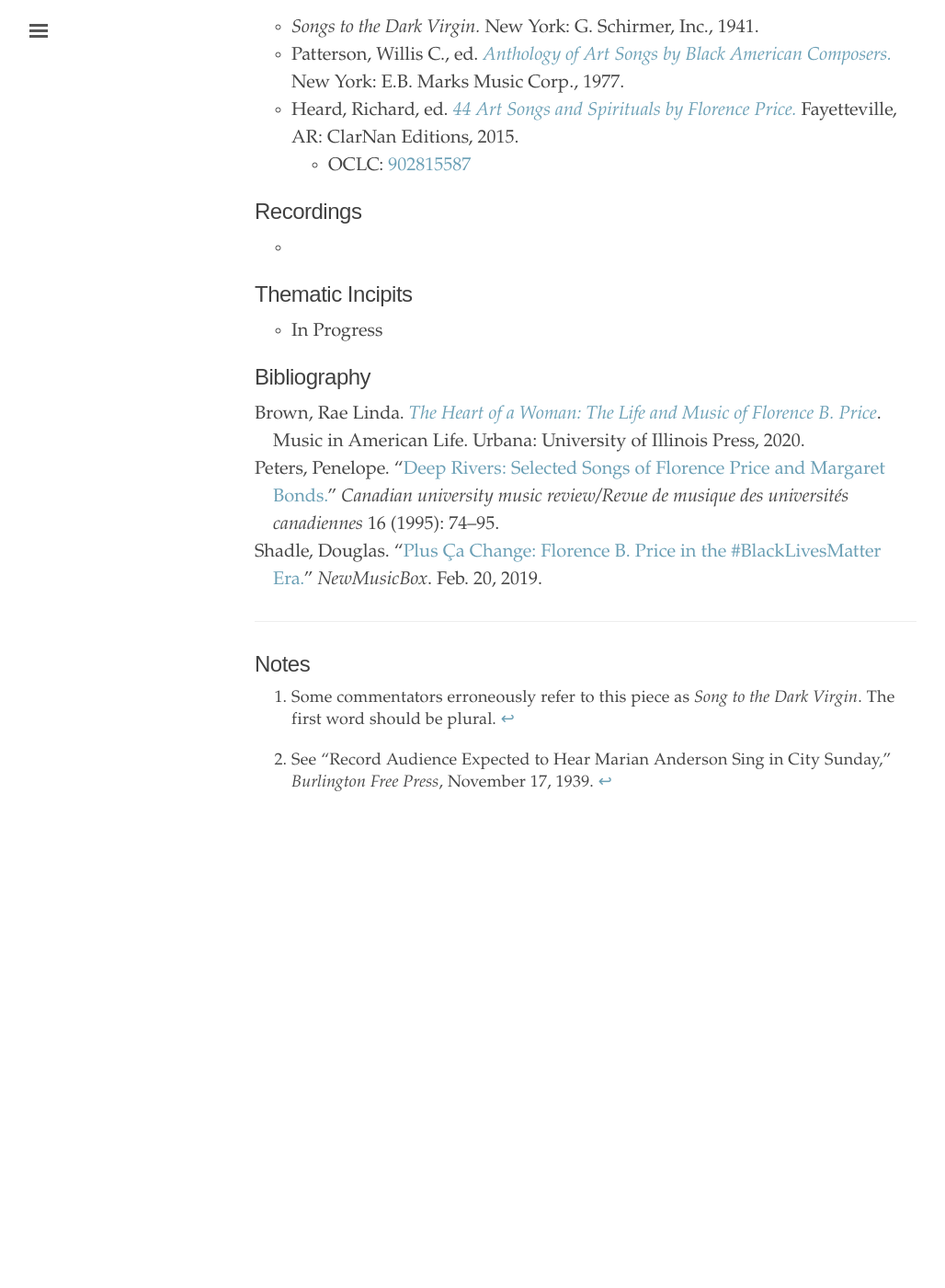
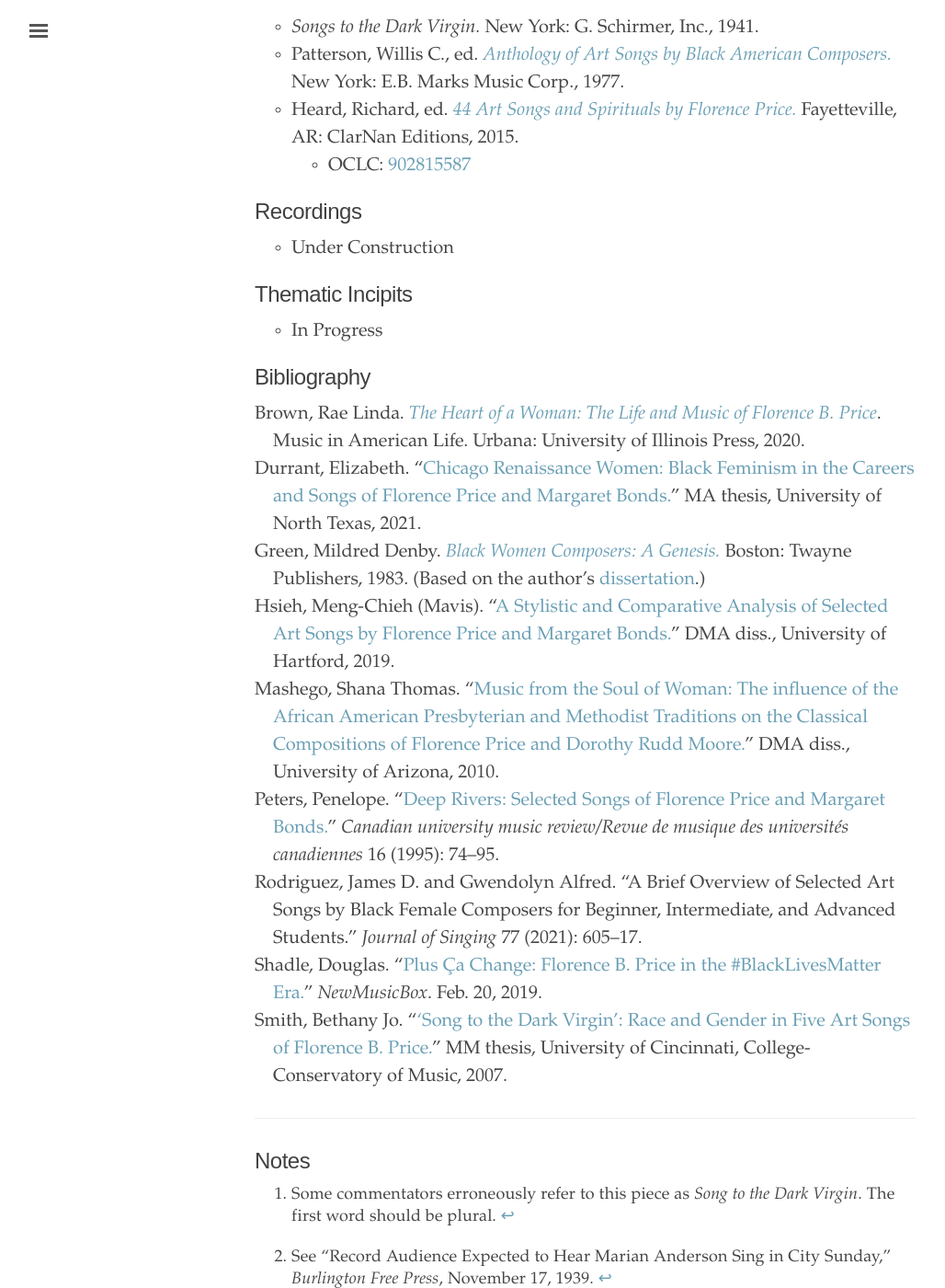
Before and after one commit to dwshadle/florence-price-catalog, a Jekyll site: the page built from _texts/price-songs_to_the_dark_virgin.md, in a window 1280 px wide and 1400 px high, scrolled down 1197 px. Shown: the whole window at 92% size, without its empty margins (3-1031 px from the left). Built offline with Jekyll 4.4.1, drawn with Linux system fonts in a browser that asks for light colours; before the commit the page ends 2140 px from its top, so only the background shows below that.

Commit message:
Update price-songs_to_the_dark_virgin.md

```diff
--- a/_texts/price-songs_to_the_dark_virgin.md
+++ b/_texts/price-songs_to_the_dark_virgin.md
@@ -41,15 +41,21 @@ permalink: /price-songs-to-the-dark-virgin/
     * OCLC: <a href="https://www.worldcat.org/title/902815587" target="_blank">902815587</a>
 
 ## Recordings
--
+- Under Construction
 
 ## Thematic Incipits
 - In Progress
 
 ## Bibliography
 1. Brown, Rae Linda. <a href="https://www.worldcat.org/title/1122800180" target="_blank">*The Heart of a Woman: The Life and Music of Florence B. Price*</a>. Music in American Life. Urbana: University of Illinois Press, 2020.
-2. Peters, Penelope. "<a href="https://doi.org/10.7202/1014417ar" target="_blank">Deep Rivers: Selected Songs of Florence Price and Margaret Bonds.</a>" *Canadian university music review/Revue de musique des universités canadiennes* 16 (1995): 74&ndash;95.
-3. Shadle, Douglas. "<a href="https://newmusicusa.org/nmbx/plus-ca-change-florence-b-price-in-the-blacklivesmatter-era/" target="_blank">Plus Ça Change: Florence B. Price in the #BlackLivesMatter Era.</a>" *NewMusicBox*. Feb. 20, 2019.
+2. Durrant, Elizabeth. "<a href="https://digital.library.unt.edu/ark:/67531/metadc1833455/" target="_blank">Chicago Renaissance Women: Black Feminism in the Careers and Songs of Florence Price and Margaret Bonds.</a>" MA thesis, University of North Texas, 2021.
+3. Green, Mildred Denby. <a href="https://www.worldcat.org/title/black-women-composers-a-genesis/oclc/7248595" target="_blank">*Black Women Composers: A Genesis.*</a> Boston: Twayne Publishers, 1983. (Based on the author's <a href="https://shareok.org/handle/11244/4095" target="_blank">dissertation</a>.)
+4. Hsieh, Meng-Chieh (Mavis). "<a href="https://www.proquest.com/docview/2444639939" target="_blank">A Stylistic and Comparative Analysis of Selected Art Songs by Florence Price and Margaret Bonds.</a>" DMA diss., University of Hartford, 2019.
+5. Mashego, Shana Thomas. "<a href="https://repository.arizona.edu/handle/10150/193978" target="_blank">Music from the Soul of Woman: The influence of the African American Presbyterian and Methodist Traditions on the Classical Compositions of Florence Price and Dorothy Rudd Moore.</a>" DMA diss., University of Arizona, 2010.
+6. Peters, Penelope. "<a href="https://doi.org/10.7202/1014417ar" target="_blank">Deep Rivers: Selected Songs of Florence Price and Margaret Bonds.</a>" *Canadian university music review/Revue de musique des universités canadiennes* 16 (1995): 74&ndash;95.
+7. Rodriguez, James D. and Gwendolyn Alfred. "A Brief Overview of Selected Art Songs by Black Female Composers for Beginner, Intermediate, and Advanced Students." *Journal of Singing* 77 (2021): 605&ndash;17.
+8. Shadle, Douglas. "<a href="https://newmusicusa.org/nmbx/plus-ca-change-florence-b-price-in-the-blacklivesmatter-era/" target="_blank">Plus Ça Change: Florence B. Price in the #BlackLivesMatter Era.</a>" *NewMusicBox*. Feb. 20, 2019.
+9. Smith, Bethany Jo. "<a href="http://rave.ohiolink.edu/etdc/view?acc_num=ucin1186770755" target="_blank">'Song to the Dark Virgin': Race and Gender in Five Art Songs of Florence B. Price.</a>" MM thesis, University of Cincinnati, College-Conservatory of Music, 2007.
 {:.bibliography}
 
 -----
```
